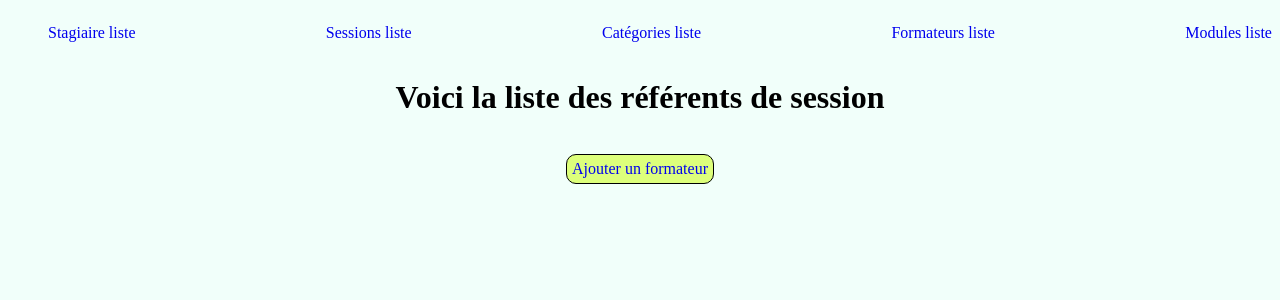
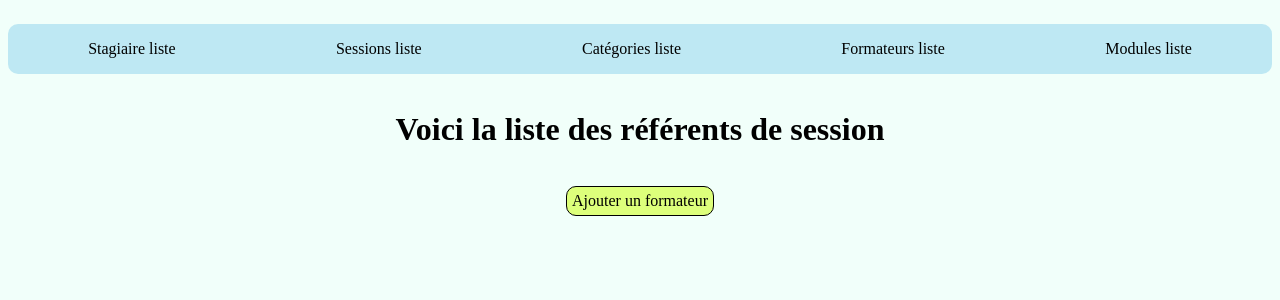
Before and after one commit to AnthonyWGit/Sessions_Formations, a Symfony app: template templates/formateur/index.html.twig in a window 1280 px wide. Shown: the top 300 px of the page. Run offline with Twig, Linux system fonts and the light colour scheme; the template is opened without the code that fills it, so the values that code supplies are empty; some libraries are stand-ins or nearby versions.

Commit message:
more css classes and moved colors to color file

```diff
--- a/public/css/form.css
+++ b/public/css/form.css
@@ -20,4 +20,6 @@
 {
     display: flex;
     flex-direction: column;
+    align-items: center;
+    gap: 0.3rem;
 }
--- a/public/css/stylesheet.css
+++ b/public/css/stylesheet.css
@@ -5,7 +5,7 @@ html
 a
 {
     text-decoration: none;
-    color: default;
+    color: black;
 }
 nav
 {
@@ -19,10 +19,24 @@ nav ul
 {
     display: flex;
     flex-direction: row;
-    justify-content: space-between;
+    justify-content: space-around;
     flex-grow: 1;
     list-style-type: none;
     flex-wrap: wrap;
+    background-color: #87cfeb7a;
+    padding: 1rem 0 1rem 0;
+    border-radius: 10px;
+}
+.zoom a
+{
+    color: #ac1e44;
+    font-size: 1.5rem;
+}
+
+.zoom:hover
+{
+    transform: scale(1.2);
+    transition: 1s;
 }
 
 .container
@@ -93,7 +107,7 @@ nav ul
     justify-content: space-between;
     padding: 0 3rem 0 3rem;
 }
-
+/* -------------------------------------------------------------------------------------------------------------------------------------------*/
 .looksLikeAButton
 {
     background-color: rgba(209, 255, 41, 0.603);
@@ -101,6 +115,12 @@ nav ul
     text-decoration: none;
     border-radius: 10px;
     padding: 5px;
+}
+
+.looksLikeAButton:hover
+{
+    filter: opacity(0.5);
+    transition: 1s;
 }
 
 .looksLikeAButtonGrey
@@ -111,6 +131,29 @@ nav ul
     border-radius: 10px;
     padding: 3px;
 }
+
+.looksLikeAButtonGrey:hover
+{
+    filter: opacity(0.5);
+    transition: 1s;
+}
+
+.looksLikeAButtonScarlet
+{
+    background-color: rgba(187, 0, 0, 0.5); /* Use rgba to set opacity to 1 */
+    border: solid 1.5px rgb(0, 0, 0);
+    text-decoration: none;
+    border-radius: 10px;
+    padding: 5px;
+    color: rgb(0, 0, 0);
+}
+
+.looksLikeAButtonScarlet:hover
+{
+    background-color: rgba(187, 0, 0, 1); /* Reduce opacity on hover */
+    transition: 1s;
+}
+
 .looksLikeAButtonGrey a
 {
     text-decoration: none;
@@ -122,6 +165,10 @@ nav ul
     text-decoration: none;
     color: black !important;
 }
+
+/* -------------------------------------------------------------------------------------------------------------------------------------------*/
+
+
 .titrePage
 {
     padding-left: 42.5%;
```
Also changed, not shown: public/css/colors.css (added, +15 -0 lines).
